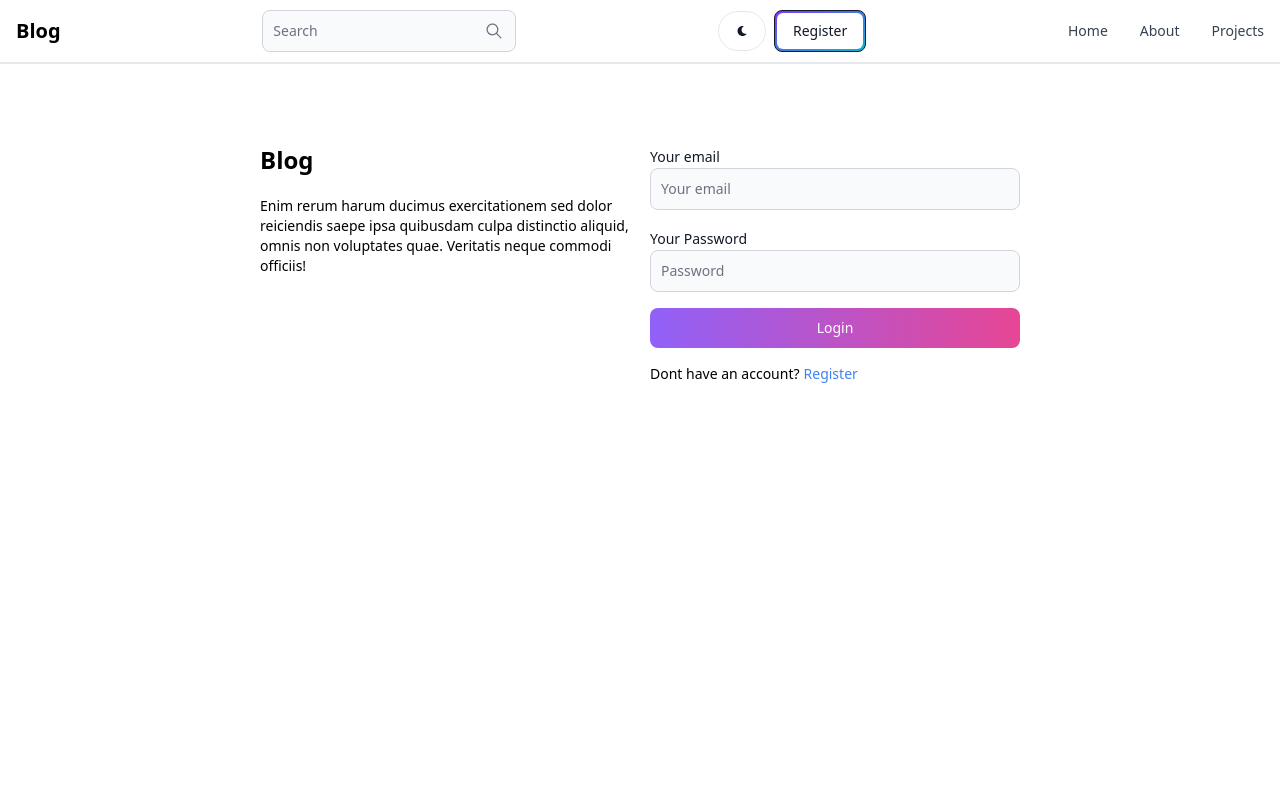
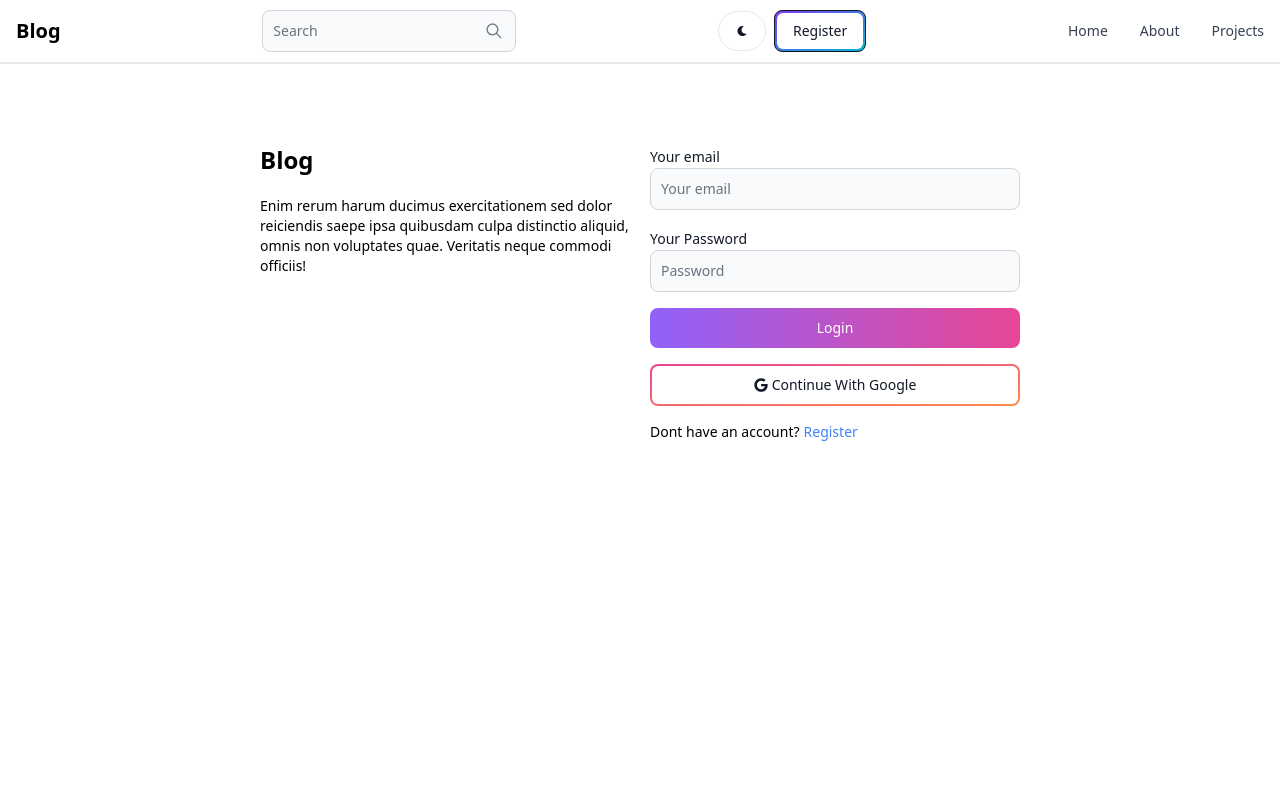
Before and after one commit to jsgiovani/blog-client, a React (Vite) app: page /login in a window 1280 px wide. Shown: the top 800 px of the page. Built offline with nearby package versions, Linux system fonts and the light colour scheme.

Commit message:
add OAuth functionality

```diff
--- a/package.json
+++ b/package.json
@@ -12,6 +12,7 @@
   "dependencies": {
     "@reduxjs/toolkit": "^2.1.0",
     "axios": "^1.6.7",
+    "firebase": "^10.7.2",
     "flowbite": "^2.2.1",
     "flowbite-react": "^0.7.2",
     "react": "^18.2.0",
--- /dev/null
+++ b/src/components/OAuth.jsx
@@ -0,0 +1,75 @@
+import { Button } from 'flowbite-react';
+import { FaGoogle } from "react-icons/fa";
+import { GoogleAuthProvider, getAuth, signInWithPopup } from "firebase/auth";
+import app from '../firebase';
+import axiosConnection from '../config/axios';
+import { useDispatch, useSelector } from 'react-redux';
+import { useNavigate } from 'react-router-dom';
+import { loginFailure, loginStart, loginSuccess } from '../features/user/userSlice';
+
+const OAuth = () => {
+
+    const auth = getAuth(app);
+    const {error, loading} = useSelector((state) => state.user);
+    const dispatch = useDispatch()
+    const navegate = useNavigate();
+
+    //login with google OAuth
+    const handleClick = async () =>{
+
+        const provider = new GoogleAuthProvider();
+        provider.setCustomParameters({prompt:'select_account'});
+
+
+
+        try {
+
+
+            const {user} = await signInWithPopup(auth, provider);
+            const {email, displayName, photoURL} = user;
+
+
+            const data = {
+                username: displayName,
+                email,
+                photo: photoURL
+            };
+
+
+            dispatch(loginStart());
+            const {data:dt} = await axiosConnection.post('/api/auth/google',{...data});
+
+
+            //if api response is success
+            if (!dt.success) {
+                return  dispatch(loginFailure({message:dt.message, status:true}));
+            };
+
+
+            dispatch(loginSuccess(dt.data));
+            navegate('/');
+
+
+        } catch (error) {
+            console.log(error);
+        }
+    }
+
+
+  return (
+    <Button
+        outline
+        className='w-full'
+        type='button'
+        gradientDuoTone={'pinkToOrange'}
+        onClick={handleClick}
+    >
+        <span className='flex items-center gap-1'>
+            <FaGoogle />
+            Continue With Google
+        </span>
+    </Button>
+  )
+}
+
+export default OAuth
--- /dev/null
+++ b/src/firebase.js
@@ -0,0 +1,19 @@
+// Import the functions you need from the SDKs you need
+import { initializeApp } from "firebase/app";
+// TODO: Add SDKs for Firebase products that you want to use
+// https://firebase.google.com/docs/web/setup#available-libraries
+
+// Your web app's Firebase configuration
+const firebaseConfig = {
+  apiKey: import.meta.env.VITE_FIREBASE_API_KEY,
+  authDomain: "mern-blog-9f3ca.firebaseapp.com",
+  projectId: "mern-blog-9f3ca",
+  storageBucket: "mern-blog-9f3ca.appspot.com",
+  messagingSenderId: "761111131815",
+  appId: "1:761111131815:web:7d8cefe95678112c4a0d82"
+};
+
+// Initialize Firebase
+const app = initializeApp(firebaseConfig);
+
+export default app;
--- a/src/pages/Login.jsx
+++ b/src/pages/Login.jsx
@@ -4,14 +4,12 @@ import { Link, useNavigate } from 'react-router-dom'
 import axiosConnection from '../config/axios';
 import { useSelector, useDispatch } from 'react-redux'
 import { loginFailure, loginStart, loginSuccess } from '../features/user/userSlice';
+import OAuth from '../components/OAuth';
 
 const Login = () => {
 
     const {error, loading} = useSelector((state) => state.user);
-
     const dispatch = useDispatch()
-
-
     const navegate = useNavigate();
 
     const [user, setUser] = useState({
@@ -117,6 +115,8 @@ const Login = () => {
                         {loading ? <Spinner size={'sm'}  />:'Login'}
                     </Button>
 
+                    <OAuth/>
+
 
                 </form>
 
```
Also changed, not shown: 2 other files (tests, documents, lock files or other folders).
